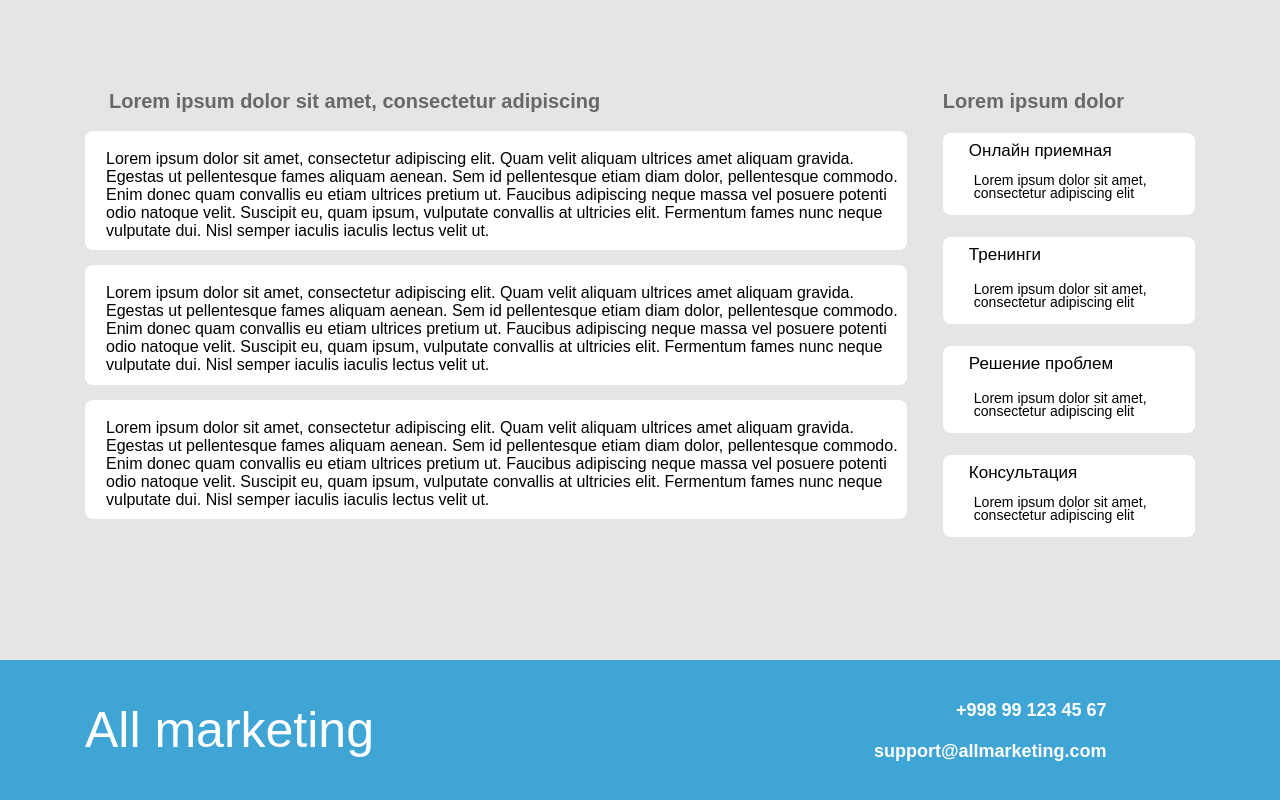
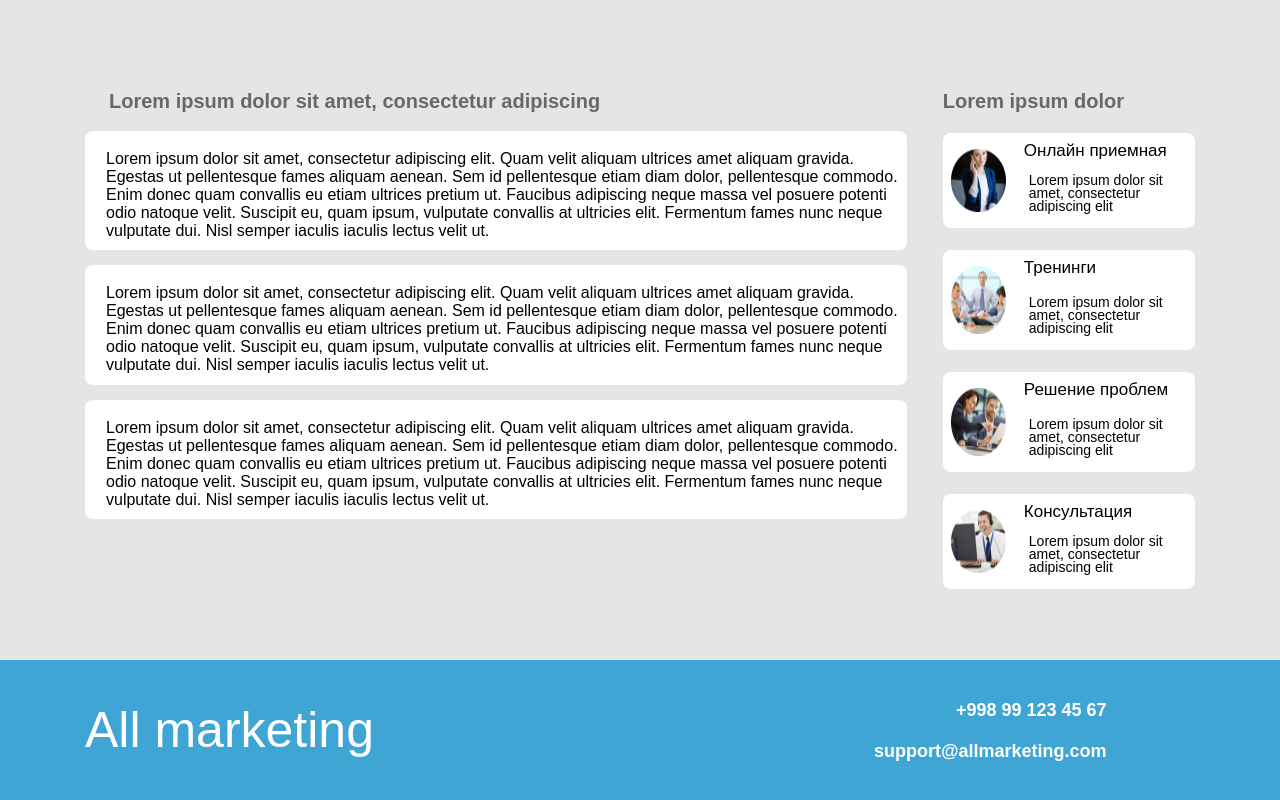
Before and after one commit to mirzokhid10/bluemarketiing, a plain HTML site: page index.html in a window 1280 px wide. Shown: the part 875-1675 px from the top of the page. Drawn offline with Linux system fonts and the light colour scheme; the site is published under a folder, as on GitHub Pages, so addresses that start at the root find nothing.

Commit message:
Update index.html

```diff
--- a/index.html
+++ b/index.html
@@ -125,7 +125,7 @@
                         Lorem ipsum dolor
                     </h3>
                     <div class="analitic__service">
-                        <img class="analitic__photos" src="/img/av1.png" alt="">
+                        <img class="analitic__photos" src="./img/av1.png" alt="">
                         <div class="author__descriptions">
                             <h4 class="author__service">Онлайн приемная</h4>
                             <p class="author__description">
@@ -135,7 +135,7 @@
                         </div>
                     </div>
                     <div class="analitic__service12">
-                        <img class="analitic__photos12" src="/img/ava2.png" alt="">
+                        <img class="analitic__photos12" src="./img/ava2.png" alt="">
                         <div class="author__descriptions12">
                             <h4 class="author__service12">Тренинги</h4>
                             <p class="author__description12">
@@ -145,7 +145,7 @@
                         </div>
                     </div>
                     <div class="analitic__service12">
-                        <img class="analitic__photos12" src="/img/ava3.png" alt="">
+                        <img class="analitic__photos12" src="./img/ava3.png" alt="">
                         <div class="author__descriptions12">
                             <h4 class="author__service12">Решение проблем</h4>
                             <p class="author__description12">
@@ -155,7 +155,7 @@
                         </div>
                     </div>
                     <div class="analitic__service">
-                        <img class="analitic__photos" src="/img/ava4.png" alt="">
+                        <img class="analitic__photos" src="./img/ava4.png" alt="">
                         <div class="author__descriptions">
                             <h4 class="author__service">Консультация</h4>
                             <p class="author__description">
```
